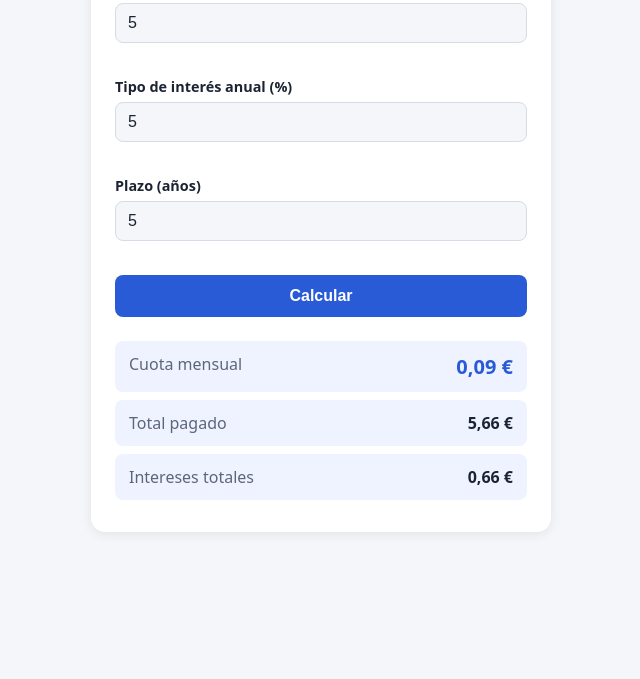
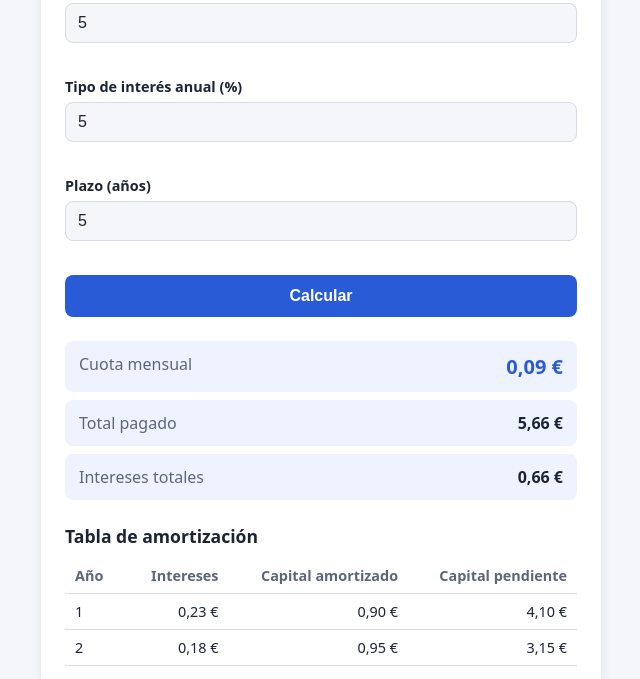
Before and after one commit to Fisjo/clases-master, a plain HTML site: page vibe-coding/index.html in a window 1280 px wide. Both pictures are taken after typing "5", "5", "5" into the empty fields and a click on the button "Calcular". Shown: the part 121-800 px from the top of the page, without its empty margins (319-959 px from the left). Drawn offline with Linux system fonts and the light colour scheme.

Commit message:
readme completo y mejora de calculadora

```diff
--- a/vibe-coding/index.html
+++ b/vibe-coding/index.html
@@ -20,7 +20,7 @@
     margin: 0; padding: 24px 16px; background: var(--bg); color: var(--text);
     font-family: system-ui, -apple-system, "Segoe UI", sans-serif;
   }
-  main { max-width: 460px; margin: 0 auto; background: var(--card); border-radius: 14px;
+  main { max-width: 560px; margin: 0 auto; background: var(--card); border-radius: 14px;
     padding: 24px; box-shadow: 0 2px 12px rgba(0,0,0,.08); }
   h1 { font-size: 1.4rem; margin: 0 0 20px; }
   .field { margin-bottom: 16px; }
@@ -43,6 +43,13 @@
   .row span { color: var(--muted); }
   .row strong { font-variant-numeric: tabular-nums; }
   .row.main strong { font-size: 1.25rem; color: var(--accent); }
+  #schedule { margin-top: 24px; overflow-x: auto; }
+  h2 { font-size: 1.1rem; margin: 0 0 10px; }
+  table { width: 100%; border-collapse: collapse; font-size: .9rem; font-variant-numeric: tabular-nums; }
+  th, td { padding: 8px 10px; text-align: right; border-bottom: 1px solid var(--border); }
+  th:first-child, td:first-child { text-align: left; }
+  th { color: var(--muted); font-weight: 600; }
+  tfoot td { font-weight: 700; border-bottom: 0; }
 </style>
 </head>
 <body>
@@ -71,6 +78,14 @@
     <div class="row main"><span>Cuota mensual</span><strong id="monthly"></strong></div>
     <div class="row"><span>Total pagado</span><strong id="total"></strong></div>
     <div class="row"><span>Intereses totales</span><strong id="interest"></strong></div>
+    <div id="schedule">
+      <h2>Tabla de amortización</h2>
+      <table>
+        <thead><tr><th>Año</th><th>Intereses</th><th>Capital amortizado</th><th>Capital pendiente</th></tr></thead>
+        <tbody id="schedule-body"></tbody>
+        <tfoot><tr><td>Total</td><td id="sum-interest"></td><td id="sum-principal"></td><td></td></tr></tfoot>
+      </table>
+    </div>
   </section>
 </main>
 
@@ -109,6 +124,25 @@
     return { monthly, total, interest: total - principal };
   }
 
+  // Tabla anual: simula mes a mes con la misma cuota; el último mes
+  // amortiza exactamente el saldo restante para cerrar en 0.
+  function amortization(principal, annualRate, years, monthly) {
+    const n = Math.round(years * 12);
+    const r = annualRate / 100 / 12;
+    const rows = [];
+    let balance = principal;
+    for (let m = 1; m <= n; m++) {
+      const interest = balance * r;
+      const capital = m === n ? balance : monthly - interest;
+      balance = m === n ? 0 : balance - capital;
+      const y = Math.ceil(m / 12);
+      if (!rows[y - 1]) rows[y - 1] = { year: y, interest: 0, capital: 0, balance: 0 };
+      const row = rows[y - 1];
+      row.interest += interest; row.capital += capital; row.balance = balance;
+    }
+    return rows;
+  }
+
   $("form").addEventListener("submit", e => {
     e.preventDefault();
     const p = validate("amount"), r = validate("rate"), y = validate("years");
@@ -123,6 +157,12 @@
     $("monthly").textContent = fmt.format(res.monthly);
     $("total").textContent = fmt.format(res.total);
     $("interest").textContent = fmt.format(res.interest);
+    const rows = amortization(p, r, y, res.monthly);
+    $("schedule-body").innerHTML = rows.map(x =>
+      `<tr><td>${x.year}</td><td>${fmt.format(x.interest)}</td><td>${fmt.format(x.capital)}</td><td>${fmt.format(x.balance)}</td></tr>`
+    ).join("");
+    $("sum-interest").textContent = fmt.format(rows.reduce((a, x) => a + x.interest, 0));
+    $("sum-principal").textContent = fmt.format(rows.reduce((a, x) => a + x.capital, 0));
     $("results").style.display = "block";
   });
 
```
Also changed, not shown: 1 other file.
